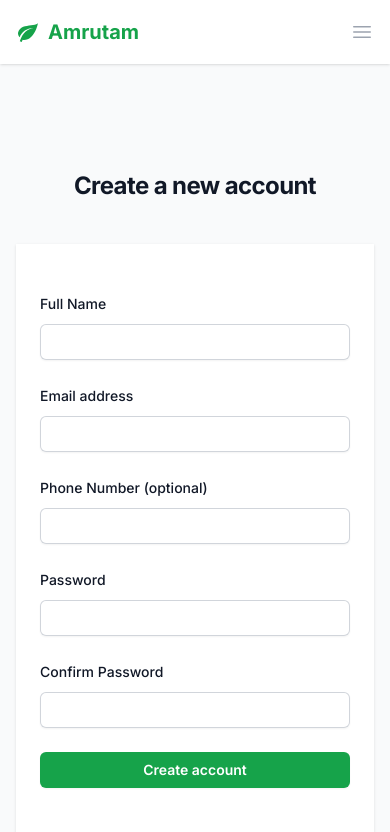
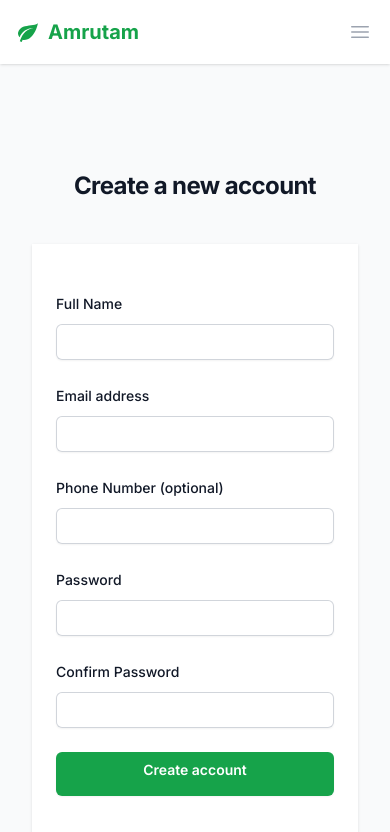
Before and after one commit to Rakeshkumarsahugithub/doctor-consultation-platform, a Next.js app in the folder frontend/: page /register in a window 390 px wide. Shown: the top 832 px of the page. Built offline with nearby package versions, Linux system fonts and the light colour scheme.

Commit message:
Fix mobile login/signup issues - Add viewport meta tags, mobile-specific CSS fixes, and form responsiveness

```diff
--- a/frontend/src/pages/_document.tsx
+++ b/frontend/src/pages/_document.tsx
@@ -4,6 +4,8 @@ export default function Document() {
   return (
     <Html lang="en">
       <Head>
+        <meta name="viewport" content="width=device-width, initial-scale=1, maximum-scale=1, user-scalable=no" />
+        <meta name="format-detection" content="telephone=no" />
         <link rel="preconnect" href="https://fonts.googleapis.com" />
         <link rel="preconnect" href="https://fonts.gstatic.com" crossOrigin="" />
         <link
--- a/frontend/src/pages/login.tsx
+++ b/frontend/src/pages/login.tsx
@@ -61,13 +61,13 @@ const Login: NextPage = () => {
       </Head>
 
       <div className="flex min-h-full flex-1 flex-col justify-center py-12 sm:px-6 lg:px-8">
-        <div className="sm:mx-auto sm:w-full sm:max-w-md">
+        <div className="sm:mx-auto sm:w-full sm:max-w-md mobile-form-container">
           <h2 className="mt-6 text-center text-2xl font-bold leading-9 tracking-tight text-gray-900">
             Sign in to your account
           </h2>
         </div>
 
-        <div className="mt-10 sm:mx-auto sm:w-full sm:max-w-[480px]">
+        <div className="mt-10 sm:mx-auto sm:w-full sm:max-w-[480px] mobile-form-container">
           <div className="bg-white px-6 py-12 shadow sm:rounded-lg sm:px-12">
             <form className="space-y-6" onSubmit={handleSubmit(onSubmit)}>
               <div>
--- a/frontend/src/pages/register.tsx
+++ b/frontend/src/pages/register.tsx
@@ -73,13 +73,13 @@ const Register: NextPage = () => {
       </Head>
 
       <div className="flex min-h-full flex-1 flex-col justify-center py-12 sm:px-6 lg:px-8">
-        <div className="sm:mx-auto sm:w-full sm:max-w-md">
+        <div className="sm:mx-auto sm:w-full sm:max-w-md mobile-form-container">
           <h2 className="mt-6 text-center text-2xl font-bold leading-9 tracking-tight text-gray-900">
             Create a new account
           </h2>
         </div>
 
-        <div className="mt-10 sm:mx-auto sm:w-full sm:max-w-[480px]">
+        <div className="mt-10 sm:mx-auto sm:w-full sm:max-w-[480px] mobile-form-container">
           <div className="bg-white px-6 py-12 shadow sm:rounded-lg sm:px-12">
             <form className="space-y-6" onSubmit={handleSubmit(onSubmit)}>
               <div>
--- a/frontend/src/styles/globals.css
+++ b/frontend/src/styles/globals.css
@@ -111,4 +111,49 @@ body {
   .border-muted {
     border-color: #e5e7eb;
   }
+
+  /* Mobile-specific fixes */
+  @media (max-width: 640px) {
+    /* Fix iOS Safari input zoom */
+    input[type="email"],
+    input[type="password"],
+    input[type="text"],
+    input[type="tel"] {
+      font-size: 16px !important;
+      appearance: none;
+      -webkit-appearance: none;
+      -webkit-border-radius: 0;
+      border-radius: 0.375rem;
+    }
+
+    /* Ensure proper touch targets */
+    button {
+      min-height: 44px;
+      min-width: 44px;
+    }
+
+    /* Fix form container padding on mobile */
+    .mobile-form-container {
+      padding-left: 1rem;
+      padding-right: 1rem;
+    }
+
+    /* Prevent horizontal scroll */
+    body {
+      overflow-x: hidden;
+    }
+
+    /* Fix viewport issues */
+    .min-h-full {
+      min-height: 100vh;
+      min-height: -webkit-fill-available;
+    }
+  }
+
+  /* iOS Safari specific fixes */
+  @supports (-webkit-touch-callout: none) {
+    .min-h-full {
+      min-height: -webkit-fill-available;
+    }
+  }
 }
```
